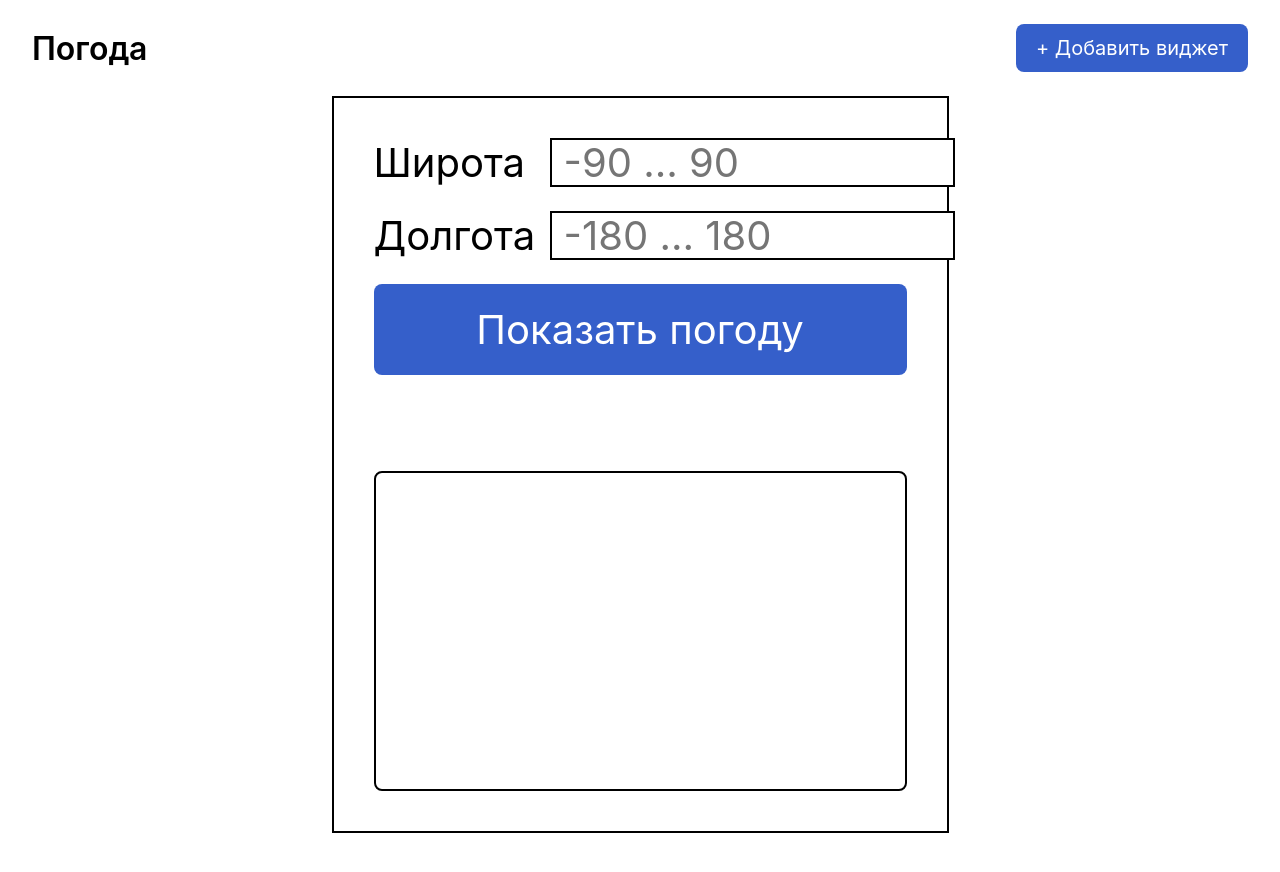
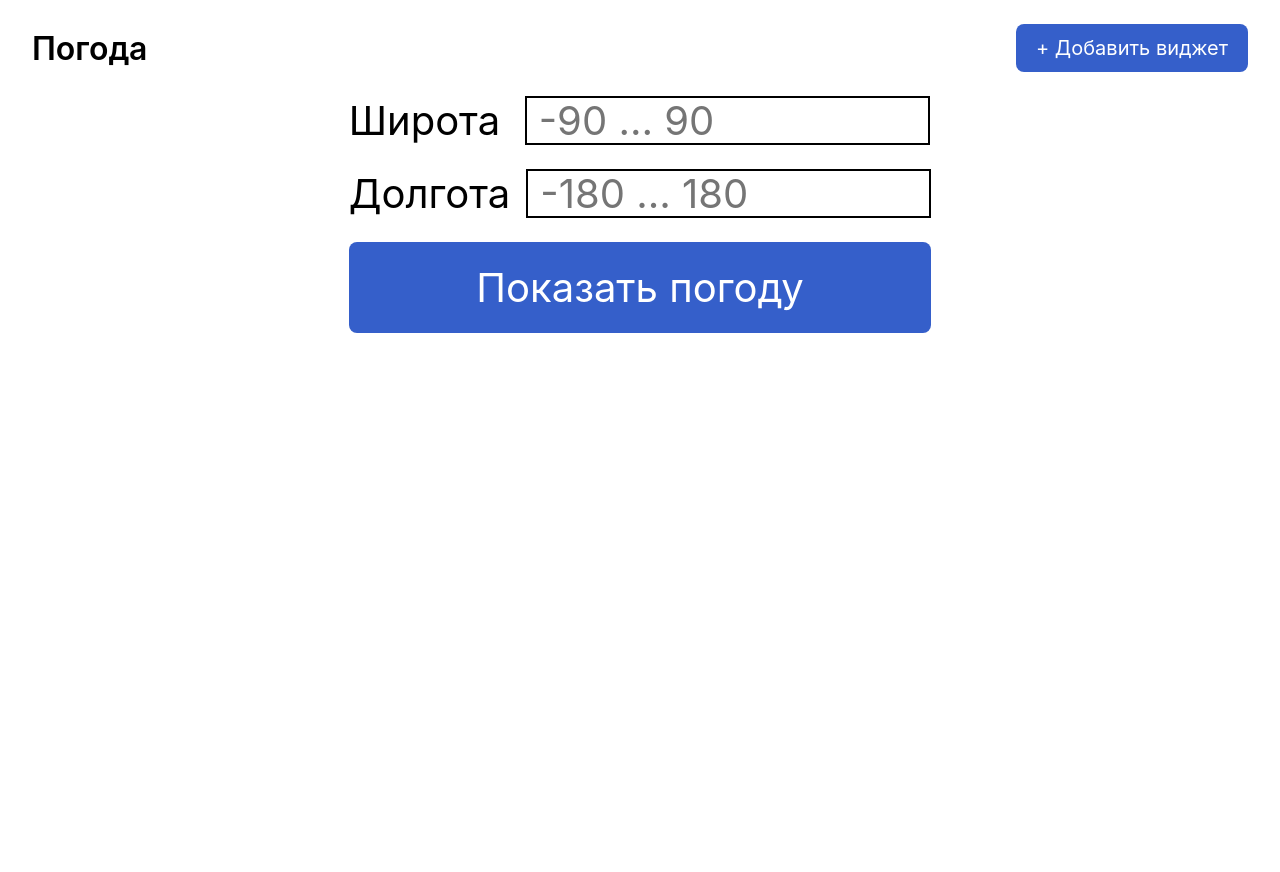
Before and after one commit to git8biit/weather-app, a plain HTML site: page index.html in a window 1280 px wide. After the commit the page ends 800 px from the top, so only its background shows below. Drawn offline with Linux system fonts and the light colour scheme.

Commit message:
Update index.html

```diff
--- a/index.html
+++ b/index.html
@@ -13,7 +13,7 @@
   </header>
   <main id="widgets-container" class="widgets-container"></main>
   <template id="widget-template">
-    <section class="widget">
+
       <div class="widget__form">
         <label class="field">
           <span class="field__label">Широта</span>
@@ -33,7 +33,7 @@
         <ul class="result__details" data-role="details"></ul>
         <iframe class="result__map" data-role="map" title="Карта" loading="lazy"></iframe>
       </div>
-    </section>
+
   </template>
   <script type="module" src="js/app.js"></script>
 </body>
```
